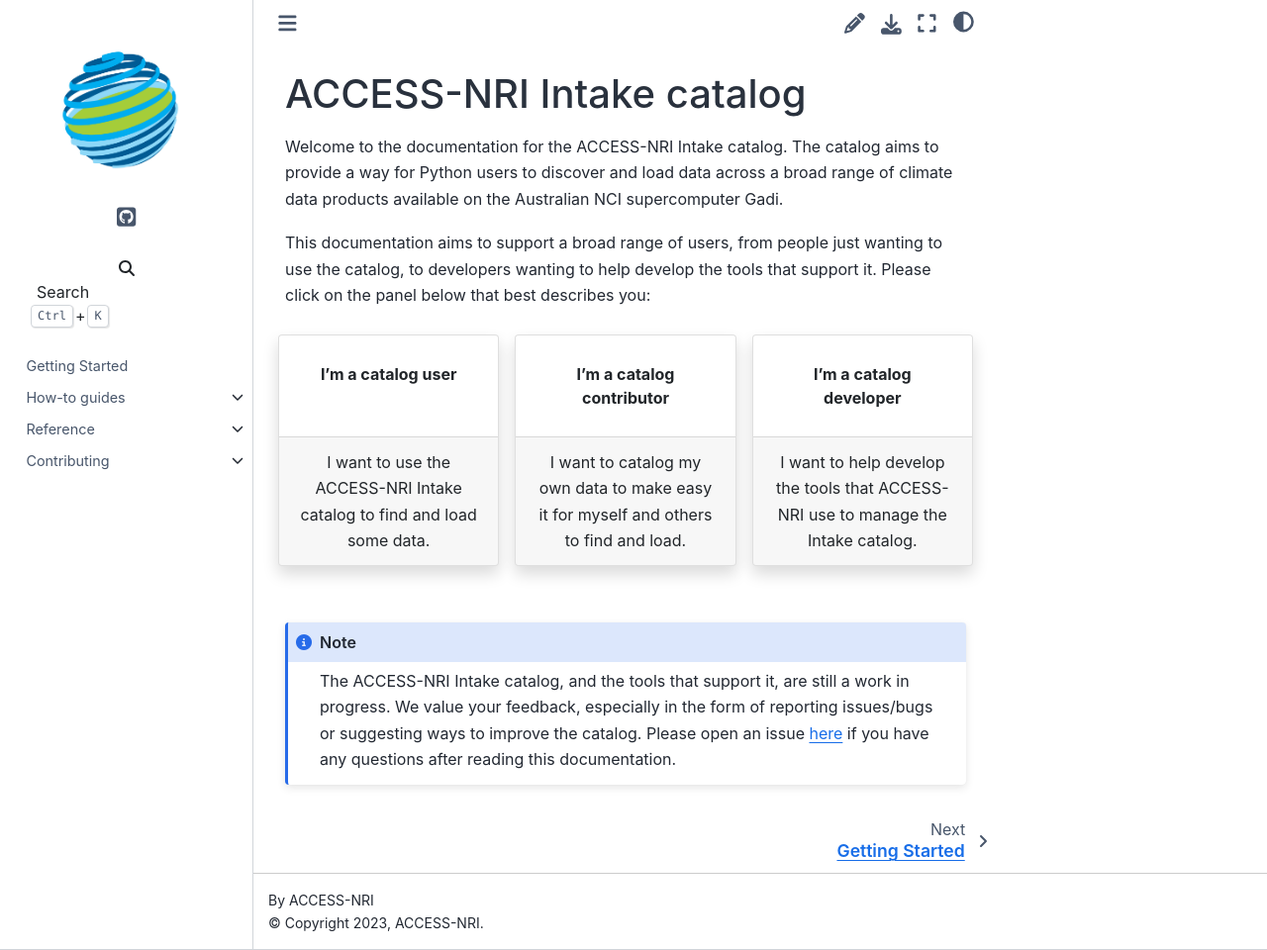
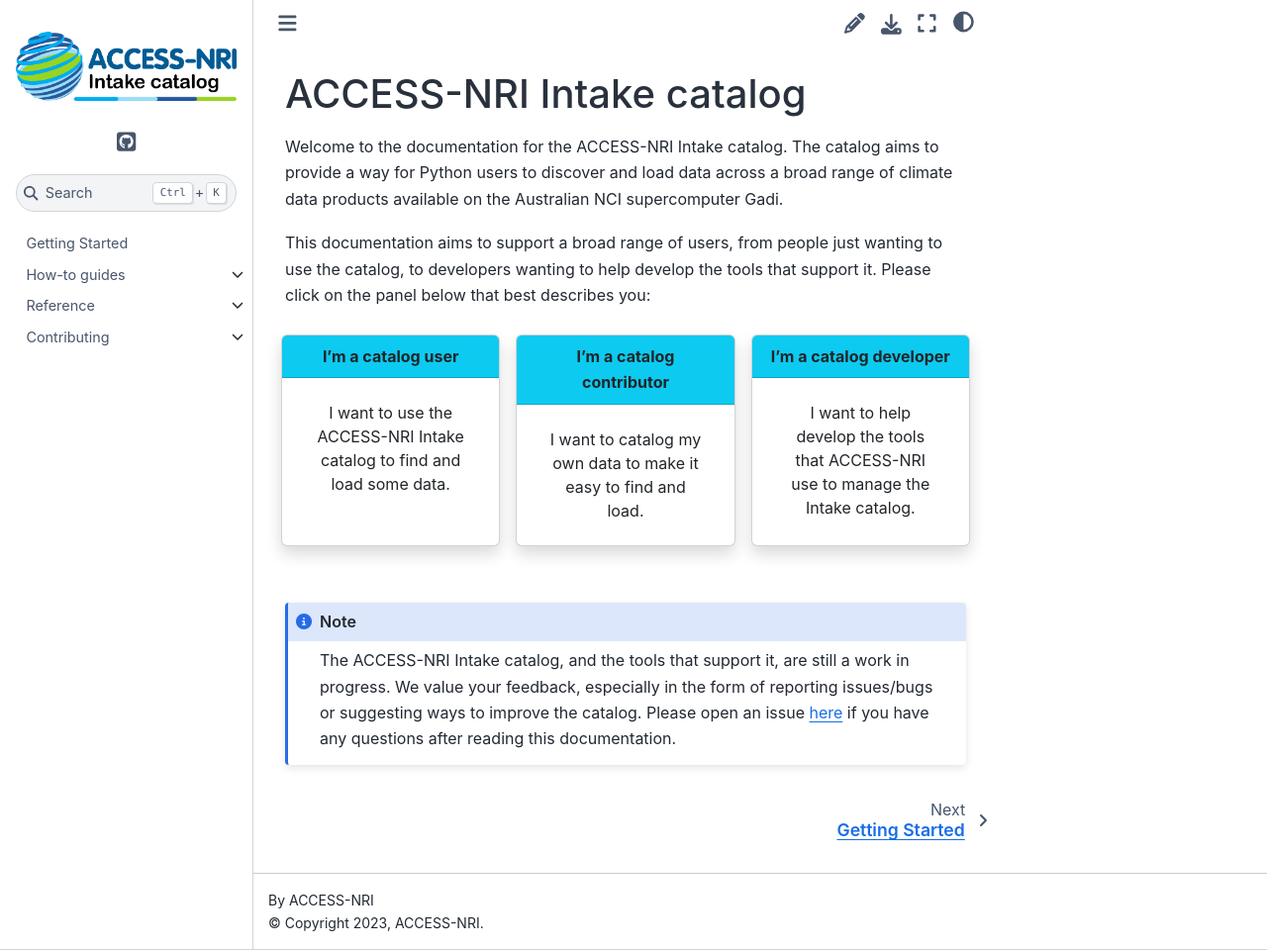
Before and after one commit to ACCESS-NRI/access-nri-intake-catalog, a Sphinx documentation site: the page built from docs/index.rst, in a window 1280 px wide and 960 px high. Shown: the whole window at 99% size. Built offline with Sphinx 7.4.7 and the Sphinx Book theme 1.1.4, drawn with Linux system fonts in a browser that asks for light colours; pages that are not in the unit, such as notebooks, are missing from menus.

Commit message:
add logo

```diff
--- a/docs/conf.py
+++ b/docs/conf.py
@@ -9,9 +9,6 @@
 
 # -- Project information -----------------------------------------------------
 # https://www.sphinx-doc.org/en/master/usage/configuration.html#project-information
-
-html_title = "ACCESS-NRI Intake catalog"
-html_logo = "_static/accessnri_logo.svg"
 project = "ACCESS-NRI Intake catalog"
 copyright = "2023, ACCESS-NRI"
 author = "ACCESS-NRI"
@@ -30,6 +27,9 @@
     "sphinx_panels",
     "sphinx_copybutton",
 ]
+
+# Don't load the bootstrap 4 CSS classes relevant to panels
+panels_add_bootstrap_css = False
 
 # autoapi directives
 autoapi_dirs = ["../src/access_nri_intake"]
@@ -75,4 +75,8 @@
 html_theme_options = {
     "use_edit_page_button": True,
     "github_url": "https://github.com/ACCESS-NRI/access-nri-intake-catalog",
+    "logo": {
+        "image_light": "_static/accessnri_light.png",
+        "image_dark": "_static/accessnri_dark.png",
+    },
 }
--- a/docs/index.rst
+++ b/docs/index.rst
@@ -20,39 +20,38 @@
     :column: col-lg-4 col-md-4 col-sm-4 col-xs-12 p-2
 
     ---
+    :header: bg-info
+
+    **I'm a catalog user**
+    ^^^^^^^^^^^^^^^^^^^^^^
 
     .. link-button:: Getting_started
             :type: ref
-            :text: I'm a catalog user
-            :classes: btn-block stretched-link font-weight-bold
+            :text: I want to use the ACCESS-NRI Intake catalog to find and load some data.
+            :classes: btn-block stretched-link
 
-    +++
-
-    I want to use the ACCESS-NRI Intake catalog to find and load some data.
 
     ---
+    :header: bg-info
+
+    **I'm a catalog contributor**
+    ^^^^^^^^^^^^^^^^^^^^^^^^^^^^^
 
     .. link-button:: How_tos
             :type: ref
-            :text: I'm a catalog contributor
-            :classes: btn-block stretched-link font-weight-bold
-
-    +++
-
-    I want to catalog my own data to make easy it for myself and others to find and load.
+            :text: I want to catalog my own data to make it easy to find and load.
+            :classes: btn-block stretched-link
 
     ---
+    :header: bg-info
+
+    **I'm a catalog developer**
+    ^^^^^^^^^^^^^^^^^^^^^^^^^^^
 
     .. link-button:: Reference
             :type: ref
-            :text: I'm a catalog developer
-            :classes: btn-block stretched-link font-weight-bold
-
-
-    +++
-
-    I want to help develop the tools that ACCESS-NRI use to manage the Intake catalog.
-
+            :text: I want to help develop the tools that ACCESS-NRI use to manage the Intake catalog.
+            :classes: btn-block stretched-link
 
 .. note::
    The ACCESS-NRI Intake catalog, and the tools that support it, are still a work in progress. We value your feedback,
```
Also changed, not shown: docs/_static/accessnri_dark.png (added), docs/_static/accessnri_dark.svg (added), docs/_static/accessnri_light.png (added), docs/_static/accessnri_light.svg (added), docs/_static/accessnri_logo.svg (deleted).
